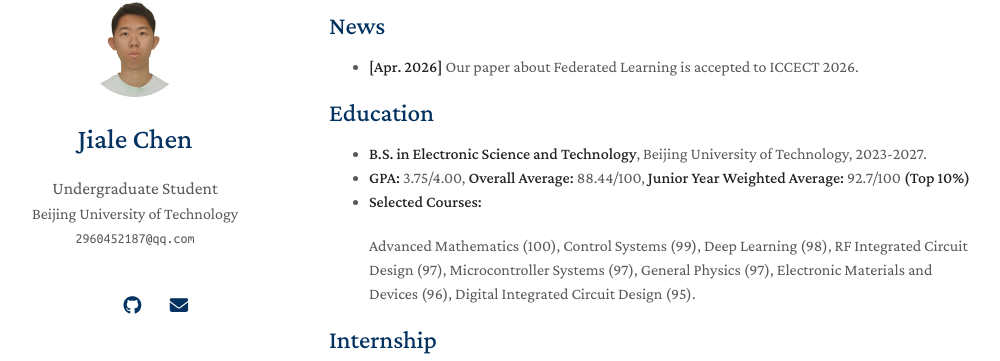
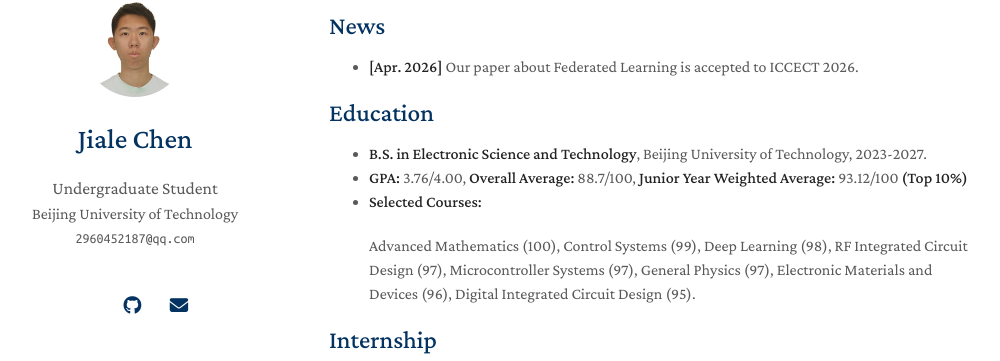
Before and after one commit to Chenjl13/Chenjl13.github.io, a Jekyll site: the page built from index.md, in a window 1280 px wide and 900 px high, scrolled down 300 px. Shown: the part 91-452 px from the top of the window, without its empty margins (141-1141 px from the left). Built offline with Jekyll 4.4.1, drawn with Linux system fonts in a browser that asks for light colours; a style sheet for code colours, icons or effects is not loaded; our own code applies the rules of GitHub Pages for plain Markdown files.

Commit message:
Update index.md

```diff
--- a/index.md
+++ b/index.md
@@ -21,7 +21,7 @@
 ## Education
 
 - **B.S. in Electronic Science and Technology**, Beijing University of Technology, 2023-2027.
-- **GPA:** 3.75/4.00, **Overall Average:** 88.44/100, **Junior Year Weighted Average:** 92.7/100 **(Top 10%)**
+- **GPA:** 3.76/4.00, **Overall Average:** 88.7/100, **Junior Year Weighted Average:** 93.12/100 **(Top 10%)**
 - **Selected Courses:**
 
   Advanced Mathematics (100), Control Systems (99), Deep Learning (98), RF Integrated Circuit Design (97), Microcontroller Systems (97), General Physics (97), Electronic Materials and Devices (96), Digital Integrated Circuit Design (95).
```
